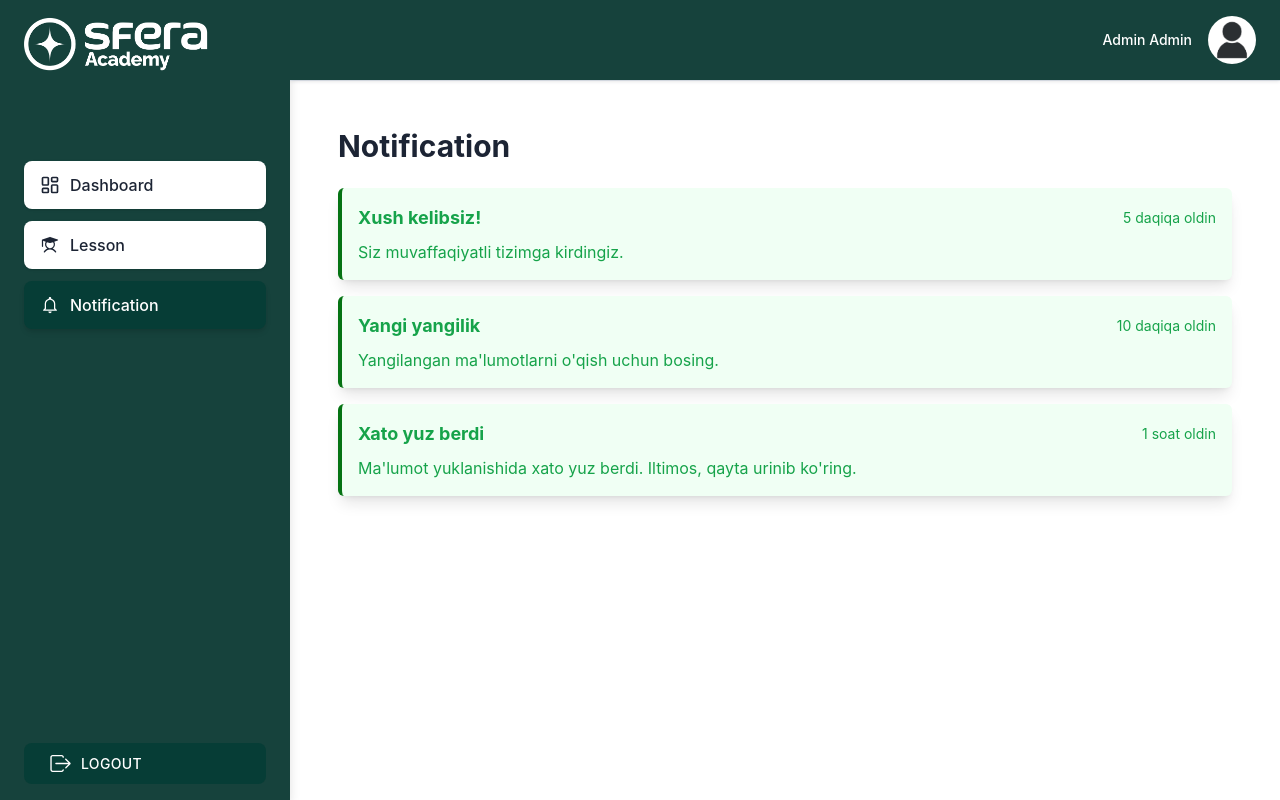
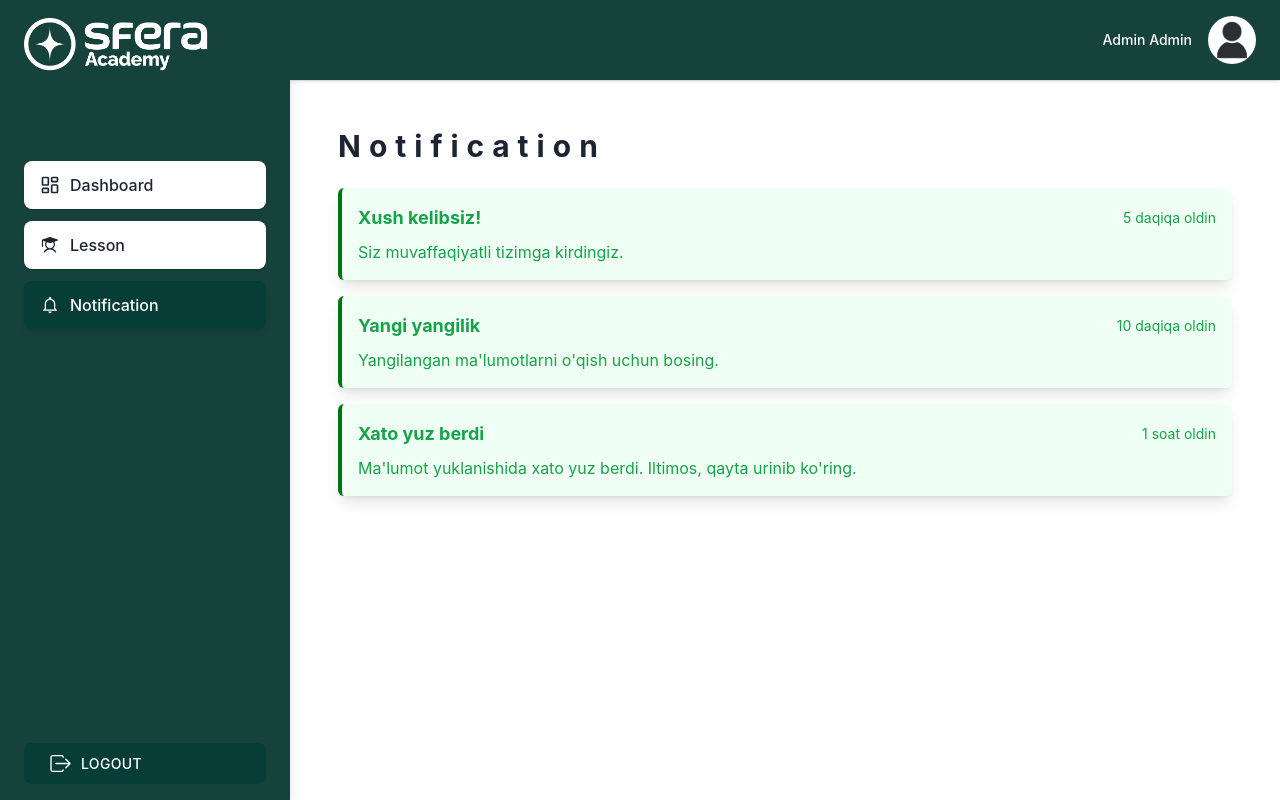
Before and after one commit to abdulazizsaidovcode/sfera-Edu, a React (Vite) app: page /notification in a window 1280 px wide. Built offline with nearby package versions, Linux system fonts and the light colour scheme; sample sign-in values are in the browser's storage.

Commit message:
shine border qushildi

```diff
--- a/src/components/custom/cards/statistic-card.tsx
+++ b/src/components/custom/cards/statistic-card.tsx
@@ -6,8 +6,7 @@ import ShineBorder from '@/components/magicui/shine-border'
 
 const StatisticCard: React.FC<StatisticCardTypes> = ({ title, firstNumber, secondNumber, twoNumbers = false, iconVisible = false, icon }) => {
     return (
-        <ShineBorder  color={'#087E43'} className="bg-white shadow-md dark:bg-boxdark w-full px-3 py-5 rounded-lg flex flex-col items-center justify-center whitespace-nowrap">
-
+        <ShineBorder  color={'#16423C'} borderWidth={1.5} className="bg-white shadow-md dark:bg-boxdark w-full px-3 py-5 rounded-lg flex flex-col items-center justify-center whitespace-nowrap">
             <HyperText
                 className="text-3xl text-black dark:text-white"
                 text={title}
--- /dev/null
+++ b/src/components/magicui/flip-text.tsx
@@ -0,0 +1,46 @@
+"use client";
+
+import { AnimatePresence, motion, Variants } from "framer-motion";
+
+import { cn } from "@/lib/utils";
+
+interface SlightFlipProps {
+  word: string;
+  duration?: number;
+  delayMultiple?: number;
+  framerProps?: Variants;
+  className?: string;
+  justify?: "left" | "right" | "center";
+}
+
+export default function SlightFlip({
+  word,
+  duration = 0.5,
+  delayMultiple = 0.08,
+  framerProps = {
+    hidden: { rotateX: -90, opacity: 0 },
+    visible: { rotateX: 0, opacity: 1 },
+  },
+  className,
+  justify
+}: SlightFlipProps) {
+  return (
+    <div className={`flex space-x-2 justify-${justify}`}>
+      <AnimatePresence mode="wait">
+        {word.split("").map((char, i) => (
+          <motion.span
+            key={i}
+            initial="hidden"
+            animate="visible"
+            exit="hidden"
+            variants={framerProps}
+            transition={{ duration, delay: i * delayMultiple }}
+            className={cn("origin-center drop-shadow-sm", className)}
+          >
+            {char}
+          </motion.span>
+        ))}
+      </AnimatePresence>
+    </div>
+  );
+}
--- a/src/pages/course/course.tsx
+++ b/src/pages/course/course.tsx
@@ -7,6 +7,7 @@ import { getCourses, getModules } from "@/context/logic/course";
 import { useCategory } from "@/context/logic/state-managment/course";
 import { useModule } from "@/context/logic/state-managment/module";
 import { config } from "@/context/api/token";
+import SlightFlip from "@/components/magicui/flip-text";
 
 const Course = () => {
   const { setCategoryData, categoryData } = useCategory();
@@ -35,6 +36,10 @@ const Course = () => {
 
   return (
     <div className="hs-accordion-group">
+      <SlightFlip
+        word="Lesson"
+        justify="right"
+        className="text-3xl font-bold mb-6 text-gray-800" />
       {hasData ? (
         <>
           {/* Custom YouTube-style gradient banner */}
--- a/src/pages/notification/notification.tsx
+++ b/src/pages/notification/notification.tsx
@@ -1,3 +1,4 @@
+import SlightFlip from '@/components/magicui/flip-text';
 import NotificationCard from './notificationcard';
 
 const Notification = () => {
@@ -27,7 +28,10 @@ const Notification = () => {
 
     return (
         <div className="p-6">
-      <h2 className="text-3xl font-bold mb-6 text-gray-800">Notification</h2>
+            <SlightFlip
+                justify='left'
+                word='Notification'
+                className="text-3xl font-bold mb-6 text-gray-800" />
             {notifications.length > 0 ? (
                 notifications.map((notification) => (
                     <NotificationCard
--- a/tailwind.config.js
+++ b/tailwind.config.js
@@ -240,6 +240,17 @@ module.exports = {
         2: '0px 1px 4px rgba(0, 0, 0, 0.12)'
       },
       keyframes: {
+        "shine-pulse": {
+          "0%": {
+            "background-position": "0% 0%",
+          },
+          "50%": {
+            "background-position": "100% 100%",
+          },
+          to: {
+            "background-position": "0% 0%",
+          },
+        },
         rotating: {
           '0%, 100%': { transform: 'rotate(360deg)' },
           '50%': { transform: 'rotate(0deg)' }
```
Lines whose indentation alone changed are shown as unchanged.
